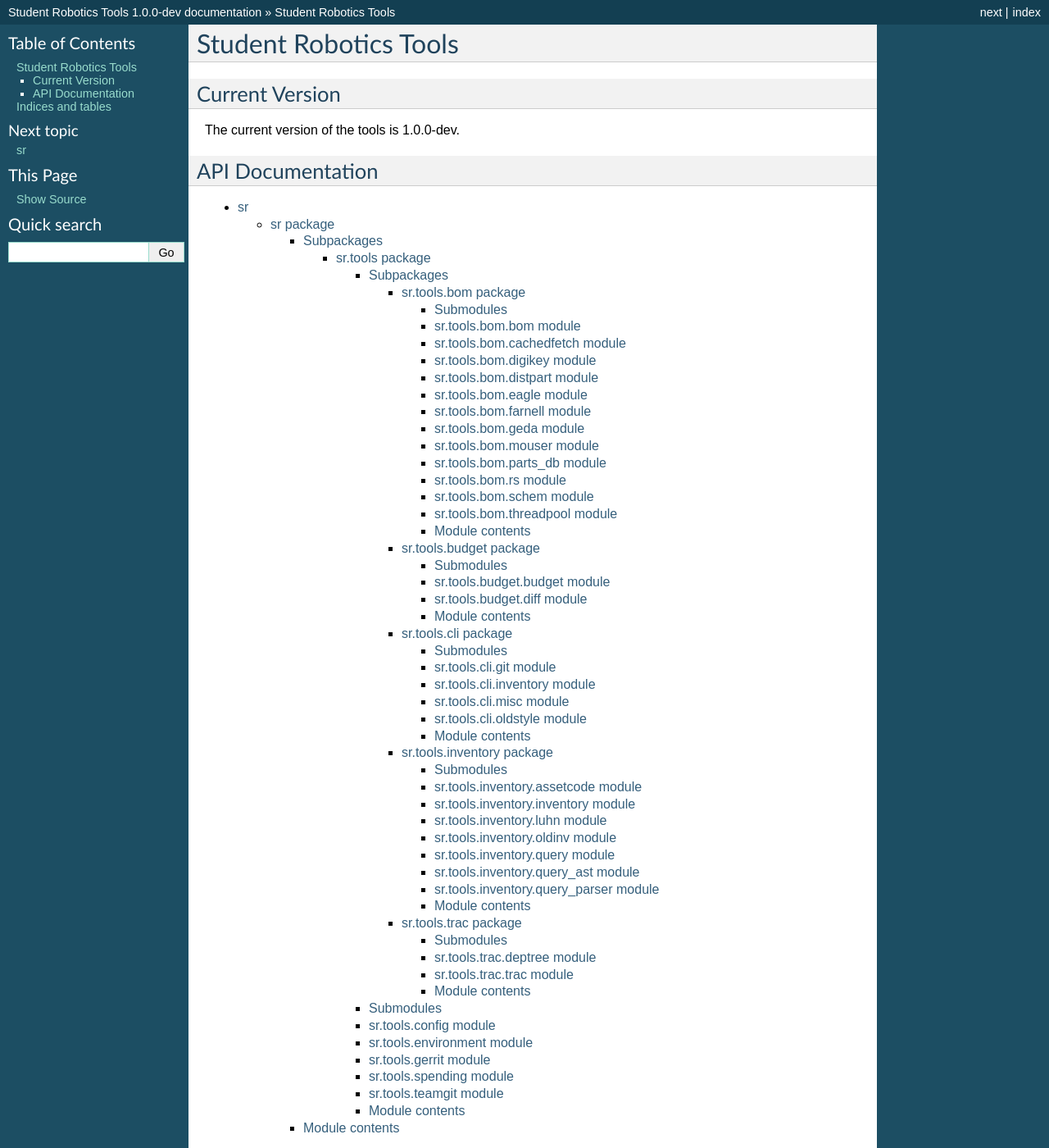
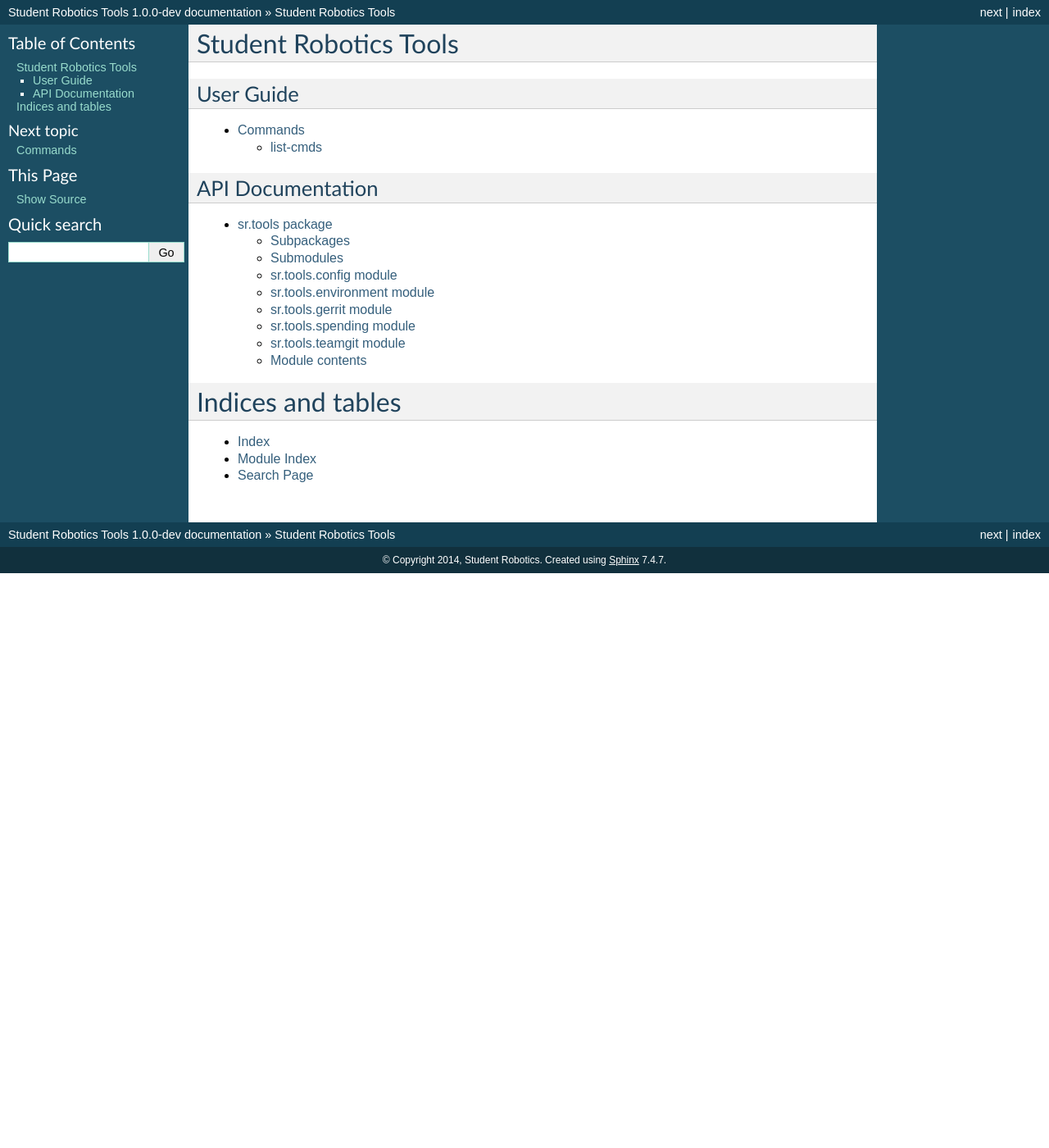
Before and after one commit to srobo/tools, a Sphinx documentation site: the page built from docs/index.rst, in a window 1280 px wide and 1400 px high. Shown: the whole window at 82% size. Built offline with Sphinx 7.4.7, drawn with Linux system fonts in a browser that asks for light colours.

Commit message:
Add documentation for list-cmds

```diff
--- a/docs/api/sr.tools.cli.rst
+++ b/docs/api/sr.tools.cli.rst
@@ -3,6 +3,14 @@
 
 Submodules
 ----------
+
+sr.tools.cli.cmds module
+------------------------
+
+.. automodule:: sr.tools.cli.cmds
+    :members:
+    :undoc-members:
+    :show-inheritance:
 
 sr.tools.cli.git module
 -----------------------
@@ -28,14 +36,6 @@
     :undoc-members:
     :show-inheritance:
 
-sr.tools.cli.oldstyle module
-----------------------------
-
-.. automodule:: sr.tools.cli.oldstyle
-    :members:
-    :undoc-members:
-    :show-inheritance:
-
 
 Module contents
 ---------------
--- /dev/null
+++ b/docs/commands/index.rst
@@ -0,0 +1,7 @@
+Commands
+========
+
+.. toctree::
+   :glob:
+
+   *
--- /dev/null
+++ b/docs/commands/list-cmds.rst
@@ -0,0 +1,12 @@
+list-cmds
+=========
+
+List all the available commands in the SR tools.
+
+.. code::
+
+    $ sr list-cmds
+    list-cmds
+    repolist
+    cog
+    ...
--- a/docs/index.rst
+++ b/docs/index.rst
@@ -1,21 +1,22 @@
-.. Student Robotics Tools documentation master file, created by
-   sphinx-quickstart on Thu Oct 30 01:02:17 2014.
-   You can adapt this file completely to your liking, but it should at least
-   contain the root `toctree` directive.
-
 Student Robotics Tools
 ======================
 
-Current Version
----------------
+User Guide
+----------
 
-The current version of the tools is |release|.
+.. toctree::
+   :maxdepth: 2
+
+   commands/index
+
 
 API Documentation
 -----------------
 
 .. toctree::
-   api/modules
+   :maxdepth: 2
+
+   api/sr.tools
 
 Indices and tables
 ==================
```
